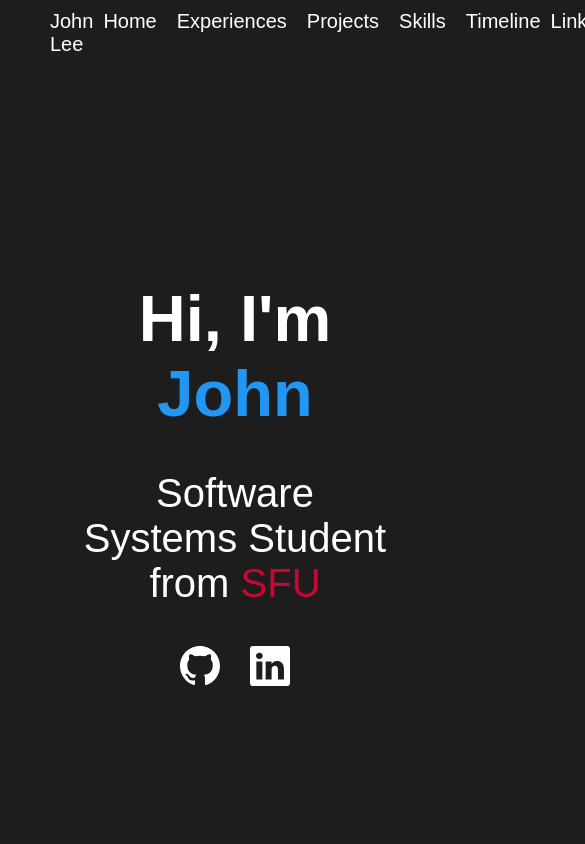
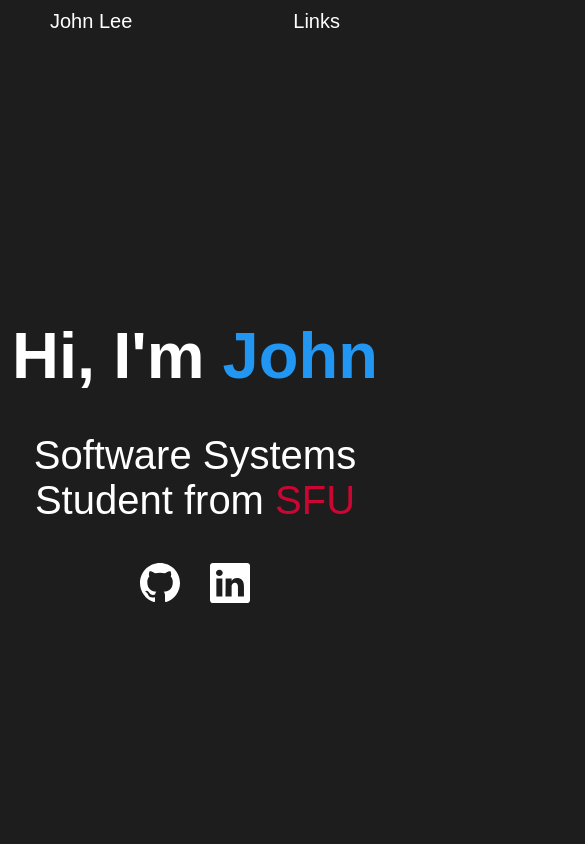
Before and after one commit to yla382/portflio, a React (Create React App) app: page / in a window 390 px wide. Shown: the top 844 px of the page, 585 px wide, since content can reach past the window. Built offline with nearby package versions, Linux system fonts and the light colour scheme.

Commit message:
responsiveness added

```diff
--- a/src/stylesheets/Landing.scss
+++ b/src/stylesheets/Landing.scss
@@ -7,7 +7,6 @@
 
 .typistContainer {
     color: white;
-    margin-left: 80px;
     position: 'absolute';
     text-align: center;
 }
--- a/src/stylesheets/Navigation.scss
+++ b/src/stylesheets/Navigation.scss
@@ -39,3 +39,9 @@
       color: grey;
     }
 }
+
+@media only screen and (max-width: 870px) {
+    #inner_nav {
+        display: none;
+    }
+}
```
